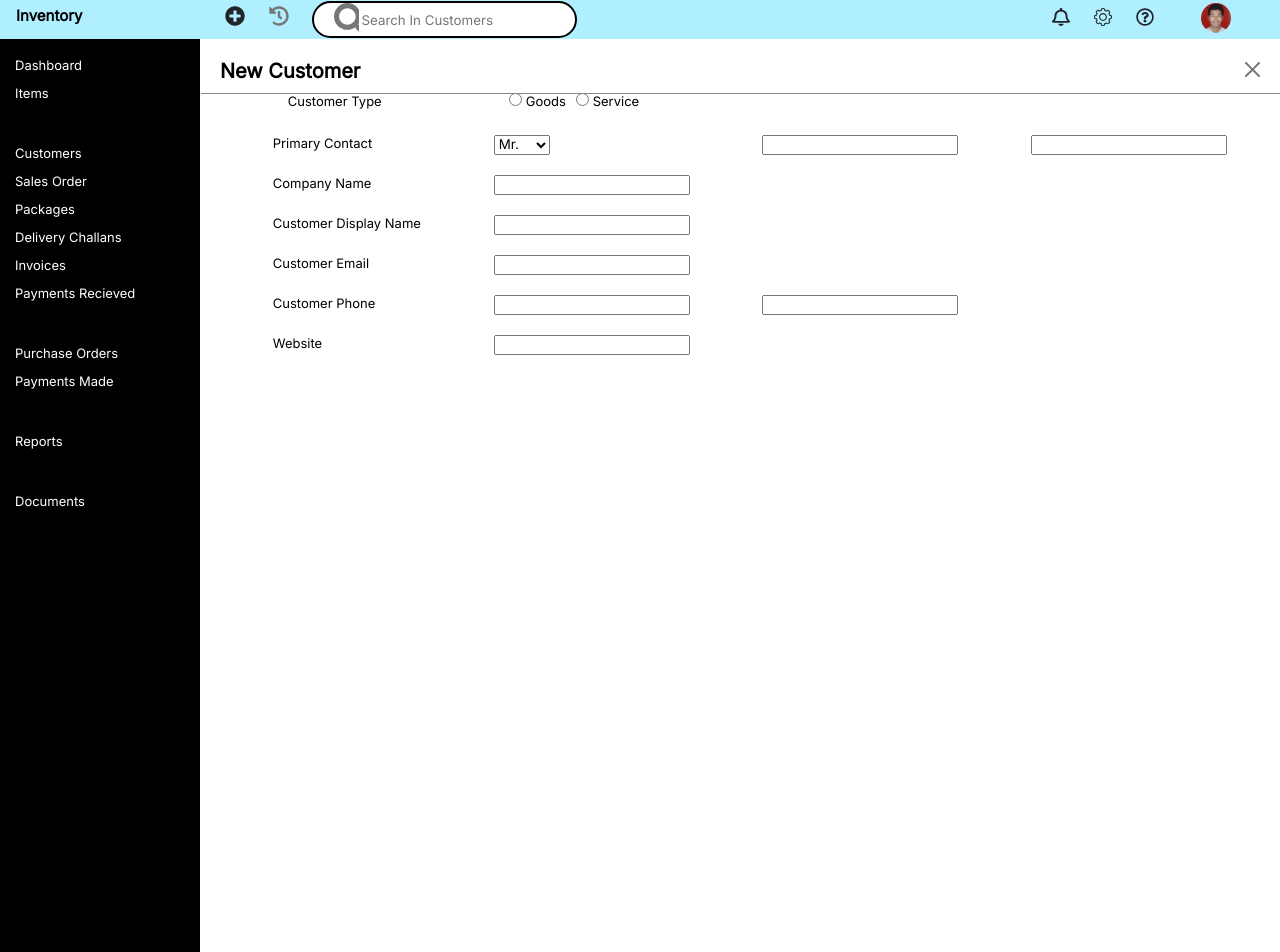
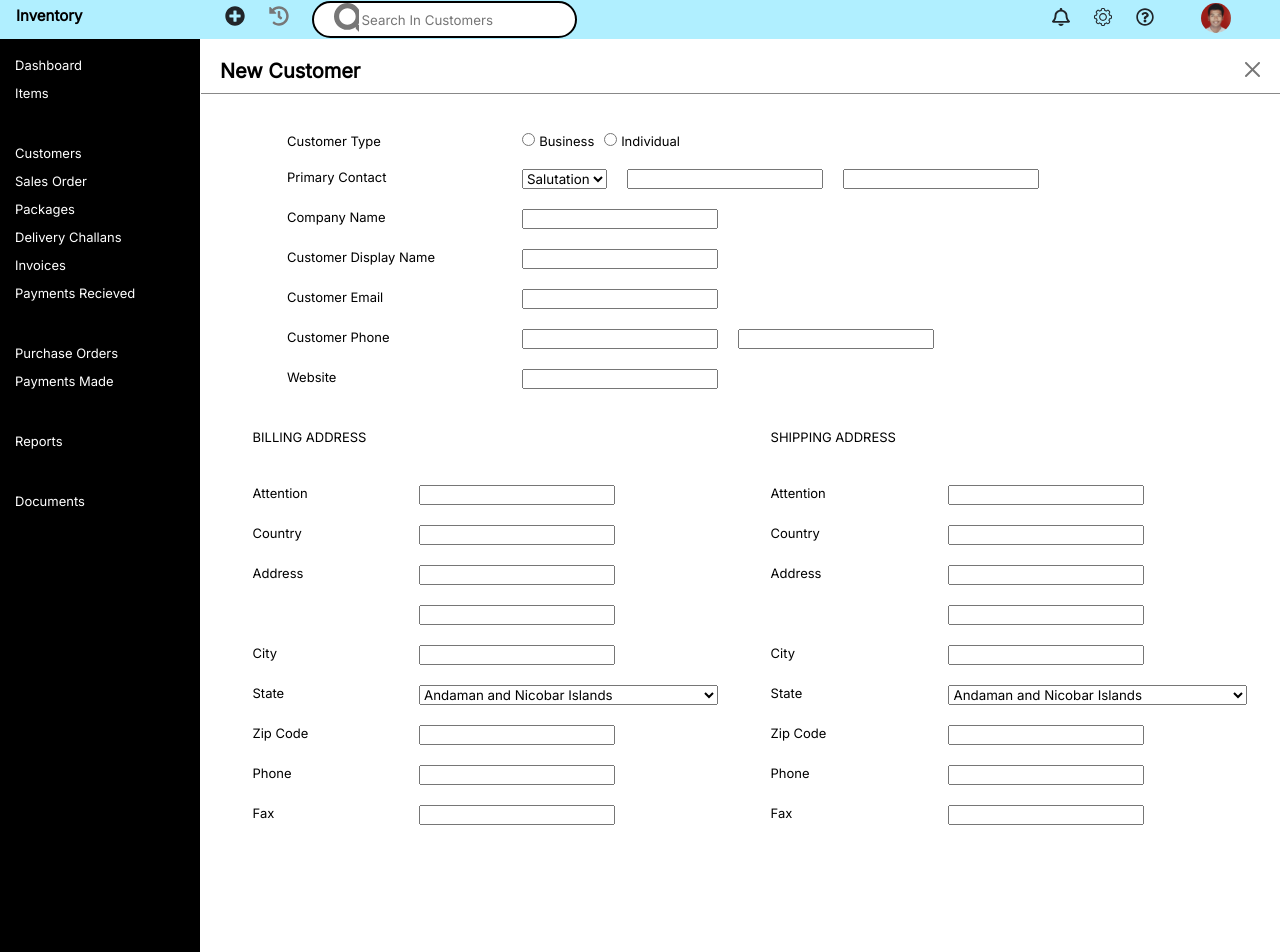
Before and after one commit to Visionaries007/inventory-final, a React (Create React App) app: page /addcustomer in a window 1280 px wide. Shown: the top 952 px of the page. Built offline with nearby package versions, Linux system fonts and the light colour scheme; no server answers.

Commit message:
customer added

```diff
--- a/src/customerCollection/customeraddress.js
+++ b/src/customerCollection/customeraddress.js
@@ -1,7 +1,5 @@
 import React from "react";
-import close from "../img/close.svg";
 import styled from "styled-components";
-import CustomerAddress from "../customerCollection/customeraddress";
 const AddCustomer = ({
   biladdattension,
   bilcountry,
@@ -29,6 +27,7 @@ const AddCustomer = ({
   const biladcityHandler = () => {};
   const bilstateHandler = () => {};
   const bilzipcodeHandler = () => {};
+  const bilphoneHandler = () => {};
   const bilfaxHandler = () => {};
   const shipaddattensionHandler = () => {};
   const shipcountryHandler = () => {};
@@ -44,6 +43,12 @@ const AddCustomer = ({
     <ItemMaking1>
       <form>
         <Grider>
+          <div className="d35">
+            <label>BILLING ADDRESS</label>
+          </div>
+          <div className="d36">
+            <label>SHIPPING ADDRESS</label>
+          </div>
           <div className="d1">
             <label htmlFor="attention">Attention</label>
           </div>
@@ -104,7 +109,7 @@ const AddCustomer = ({
             <label htmlFor="state">State</label>
           </div>
           <div className="d11">
-            <select onChange={bilstateHandler} id="state">
+            <select value={bilstate} onChange={bilstateHandler} id="state">
               <option value="1">Andaman and Nicobar Islands</option>
               <option value="2">Andhra Pradesh</option>
               <option value="3">Arunachal Pradesh</option>
@@ -159,9 +164,21 @@ const AddCustomer = ({
           </div>
 
           <div className="d14">
+            <label htmlFor="phone">Phone</label>
+          </div>
+          <div className="d15">
+            <input
+              onChange={bilphoneHandler}
+              id="phone"
+              value={bilphone}
+              type="text"
+            ></input>
+          </div>
+
+          <div className="d16">
             <label htmlFor="fax">Fax</label>
           </div>
-          <div className="d15">
+          <div className="d17">
             <input
               onChange={bilfaxHandler}
               id="fax"
@@ -170,10 +187,10 @@ const AddCustomer = ({
             ></input>
           </div>
 
-          <div className="d16">
+          <div className="d18">
             <label htmlFor="attention1">Attention</label>
           </div>
-          <div className="d17">
+          <div className="d19">
             <input
               onChange={shipaddattensionHandler}
               id="attention1"
@@ -182,10 +199,10 @@ const AddCustomer = ({
             ></input>
           </div>
 
-          <div className="d18">
+          <div className="d20">
             <label htmlFor="country1">Country</label>
           </div>
-          <div className="d19">
+          <div className="d21">
             <input
               onChange={shipcountryHandler}
               id="country1"
@@ -194,10 +211,10 @@ const AddCustomer = ({
             ></input>
           </div>
 
-          <div className="d20">
+          <div className="d22">
             <label htmlFor="address1">Address</label>
           </div>
-          <div className="d21">
+          <div className="d23">
             <input
               onChange={shipaddrestreet1Handler}
               id="adress1"
@@ -205,7 +222,7 @@ const AddCustomer = ({
               type="text"
             ></input>
           </div>
-          <div className="d22">
+          <div className="d24">
             <input
               onChange={shipaddrestreet2Handler}
               id="adress1"
@@ -214,10 +231,10 @@ const AddCustomer = ({
             ></input>
           </div>
 
-          <div className="d23">
+          <div className="d25">
             <label htmlFor="city1">City</label>
           </div>
-          <div className="d24">
+          <div className="d26">
             <input
               onChange={shipadcityHandler}
               id="city1"
@@ -226,11 +243,11 @@ const AddCustomer = ({
             ></input>
           </div>
 
-          <div className="d25">
+          <div className="d27">
             <label htmlFor="state1">State</label>
           </div>
-          <div className="d26">
-            <select onChange={shipstateHandler} id="state1">
+          <div className="d28">
+            <select value={shipstate} onChange={shipstateHandler} id="state1">
               <option value="1">Andaman and Nicobar Islands</option>
               <option value="2">Andhra Pradesh</option>
               <option value="3">Arunachal Pradesh</option>
@@ -272,32 +289,41 @@ const AddCustomer = ({
             </select>
           </div>
 
-          <div className="d27">
-            <label htmlFor="zipcode">Zip Code</label>
+          <div className="d29">
+            <label htmlFor="zipcode1">Zip Code</label>
           </div>
-          <div className="d28">
+          <div className="d30">
             <input
               onChange={shipzipcodeHandler}
-              id="zipcode"
-              value={bilzipcode}
+              id="zipcode1"
+              value={shipzipcode}
               type="text"
             ></input>
           </div>
-
-          <div className="d29">
-            <label htmlFor="fax">Fax</label>
+          <div className="d31">
+            <label htmlFor="phone1">Phone</label>
           </div>
-          <div className="d30">
+          <div className="d32">
             <input
-              onChange={bilfaxHandler}
-              id="fax"
-              value={bilfax}
+              onChange={shipphoneHandler}
+              id="phone1"
+              value={shipphone}
+              type="text"
+            ></input>
+          </div>
+          <div className="d33">
+            <label htmlFor="fax1">Fax</label>
+          </div>
+          <div className="d34">
+            <input
+              onChange={shipfaxHandler}
+              id="fax1"
+              value={shipfax}
               type="text"
             ></input>
           </div>
         </Grider>
       </form>
-      <CustomerAddress />
     </ItemMaking1>
   );
 };
@@ -314,25 +340,9 @@ const Grider = styled.div`
   grid-gap: 2rem;
   .d1 {
     grid-area: d1;
-    padding: 0px 15px 5.875px;
   }
   .d2 {
     grid-area: d2;
-    padding: 0px 15px;
-    display: flex;
-    flex-direction: row;
-    .dim2 {
-      input {
-        margin: 0px 4.0625px 0px 0px;
-      }
-      margin: 0px 9.75px 0px 0px;
-    }
-    .dim3 {
-      input {
-        margin: 0px 4.0625px 0px 0px;
-      }
-      margin: 0px 9.75px 0px 0px;
-    }
   }
   .d3 {
     grid-area: d3;
@@ -379,13 +389,74 @@ const Grider = styled.div`
   .d17 {
     grid-area: d17;
   }
+  .d18 {
+    grid-area: d18;
+  }
+  .d19 {
+    grid-area: d19;
+  }
+  .d20 {
+    grid-area: d20;
+  }
+  .d21 {
+    grid-area: d21;
+  }
+  .d22 {
+    grid-area: d22;
+  }
+  .d23 {
+    grid-area: d23;
+  }
+  .d24 {
+    grid-area: d24;
+  }
+  .d25 {
+    grid-area: d25;
+  }
+  .d26 {
+    grid-area: d26;
+  }
+  .d27 {
+    grid-area: d27;
+  }
+  .d28 {
+    grid-area: d28;
+  }
+  .d29 {
+    grid-area: d29;
+  }
+  .d30 {
+    grid-area: d30;
+  }
+  .d31 {
+    grid-area: d31;
+  }
+  .d32 {
+    grid-area: d32;
+  }
+  .d33 {
+    grid-area: d33;
+  }
+  .d34 {
+    grid-area: d34;
+  }
+  .d35 {
+    grid-area: d35;
+  }
+  .d36 {
+    grid-area: d36;
+  }
   grid-template-areas:
-    ".  d1   d2    .  .  "
-    ".  d3   d4   d5 d6  "
-    ".  d7   d8    .  .  "
-    ".  d9  d10    .  .  "
-    ". d11  d12    .  .  "
-    ". d13  d14  d15  .  "
-    ". d16  d17    .  .  ";
+    ". d35   .    d36    .  "
+    ".  .    .     .     .  "
+    ". d1   d2    d18  d19  "
+    ". d3   d4    d20  d21  "
+    ". d5   d6    d22  d23  "
+    ". .    d7    .    d24  "
+    ". d8   d9    d25  d26  "
+    ". d10 d11    d27  d28  "
+    ". d12 d13    d29  d30  "
+    ". d14 d15    d31  d32  "
+    ". d16 d17    d33  d34  ";
 `;
 export default AddCustomer;
--- a/src/pages/addCustomer.js
+++ b/src/pages/addCustomer.js
@@ -31,6 +31,7 @@ const AddCustomer = ({
           </a>
         </span>
       </Heading12>
+      <div>
         <form>
           <Grider>
             <div className="d1">
@@ -45,7 +46,7 @@ const AddCustomer = ({
                   name="item"
                   id="type"
                 ></input>
-              <label htmlFor="Goods">Goods</label>
+                <label htmlFor="Business">Business</label>
               </div>
               <div className="dim3">
                 <input
@@ -55,14 +56,18 @@ const AddCustomer = ({
                   name="item"
                   id="type"
                 ></input>
-              <label htmlFor="Service">Service</label>
+                <label htmlFor="Individual">Individual</label>
               </div>
             </div>
             <div className="d3">
               <label htmlFor="name">Primary Contact</label>
             </div>
             <div className="d4">
-            <select id="name">
+              <div>
+                <select id="name" placeholder="Salutation" required>
+                  <option value="" disabled selected hidden>
+                    Salutation
+                  </option>
                   <option>Mr.</option>
                   <option>Mrs.</option>
                   <option>Ms.</option>
@@ -70,7 +75,7 @@ const AddCustomer = ({
                   <option>Dr.</option>
                 </select>
               </div>
-          <div className="d5">
+              <div>
                 <input
                   onChange={nameHandler}
                   id="name"
@@ -78,7 +83,7 @@ const AddCustomer = ({
                   type="text"
                 ></input>
               </div>
-          <div className="d6">
+              <div>
                 <input
                   onChange={lastnameHandler}
                   id="name"
@@ -86,6 +91,8 @@ const AddCustomer = ({
                   type="text"
                 ></input>
               </div>
+            </div>
+
             <div className="d7">
               <label htmlFor="companyname">Company Name </label>
             </div>
@@ -98,7 +105,9 @@ const AddCustomer = ({
               ></input>
             </div>
             <div className="d9">
-            <label htmlFor="customerdisplayname">Customer Display Name </label>
+              <label htmlFor="customerdisplayname">
+                Customer Display Name{" "}
+              </label>
             </div>
             <div className="d10">
               <input
@@ -123,6 +132,7 @@ const AddCustomer = ({
               <label htmlFor="customerphone">Customer Phone </label>
             </div>
             <div className="d14">
+              <div>
                 <input
                   onChange={cusworkphoneHandler}
                   id="customerphone"
@@ -130,13 +140,14 @@ const AddCustomer = ({
                   type="text"
                 ></input>
               </div>
-          <div className="d15">
+              <div>
                 <input
                   onChange={cusmobilephoneHandler}
                   id="customerphone"
                   value={cusmobilephone}
                   type="text"
                 ></input>
+              </div>
             </div>
             <div className="d16">
               <label htmlFor="website">Website</label>
@@ -151,6 +162,10 @@ const AddCustomer = ({
             </div>
           </Grider>
         </form>
+      </div>
+      <div>
+        <CustomerAddress />
+      </div>
     </ItemMaking1>
   );
 };
@@ -179,19 +194,21 @@ const ItemMaking1 = styled.div`
     width: 100%;
     height: 100%;
   }
+  display: flex;
+  flex-direction: column;
+  gap: 4rem;
 `;
 const Grider = styled.div`
   display: grid !important;
   grid-gap: 2rem;
   .d1 {
     grid-area: d1;
-    padding: 0px 15px 5.875px;
   }
   .d2 {
     grid-area: d2;
-    padding: 0px 15px;
     display: flex;
     flex-direction: row;
+
     .dim2 {
       input {
         margin: 0px 4.0625px 0px 0px;
@@ -210,13 +227,11 @@ const Grider = styled.div`
   }
   .d4 {
     grid-area: d4;
+    display: flex;
+    flex-direction: row;
+    gap: 2rem !important ;
   }
-  .d5 {
-    grid-area: d5;
-  }
-  .d6 {
-    grid-area: d6;
-  }
+
   .d7 {
     grid-area: d7;
   }
@@ -240,6 +255,9 @@ const Grider = styled.div`
   }
   .d14 {
     grid-area: d14;
+    display: flex;
+    flex-direction: row;
+    gap: 2rem;
   }
   .d15 {
     grid-area: d15;
@@ -252,7 +270,7 @@ const Grider = styled.div`
   }
   grid-template-areas:
     ".  d1   d2    .  .  "
-    ".  d3   d4   d5 d6  "
+    ".  d3   d4    .  .  "
     ".  d7   d8    .  .  "
     ".  d9  d10    .  .  "
     ". d11  d12    .  .  "
```
Also changed, not shown: 1 other file (tests, documents, lock files or other folders). Lines whose indentation alone changed are shown as unchanged.
